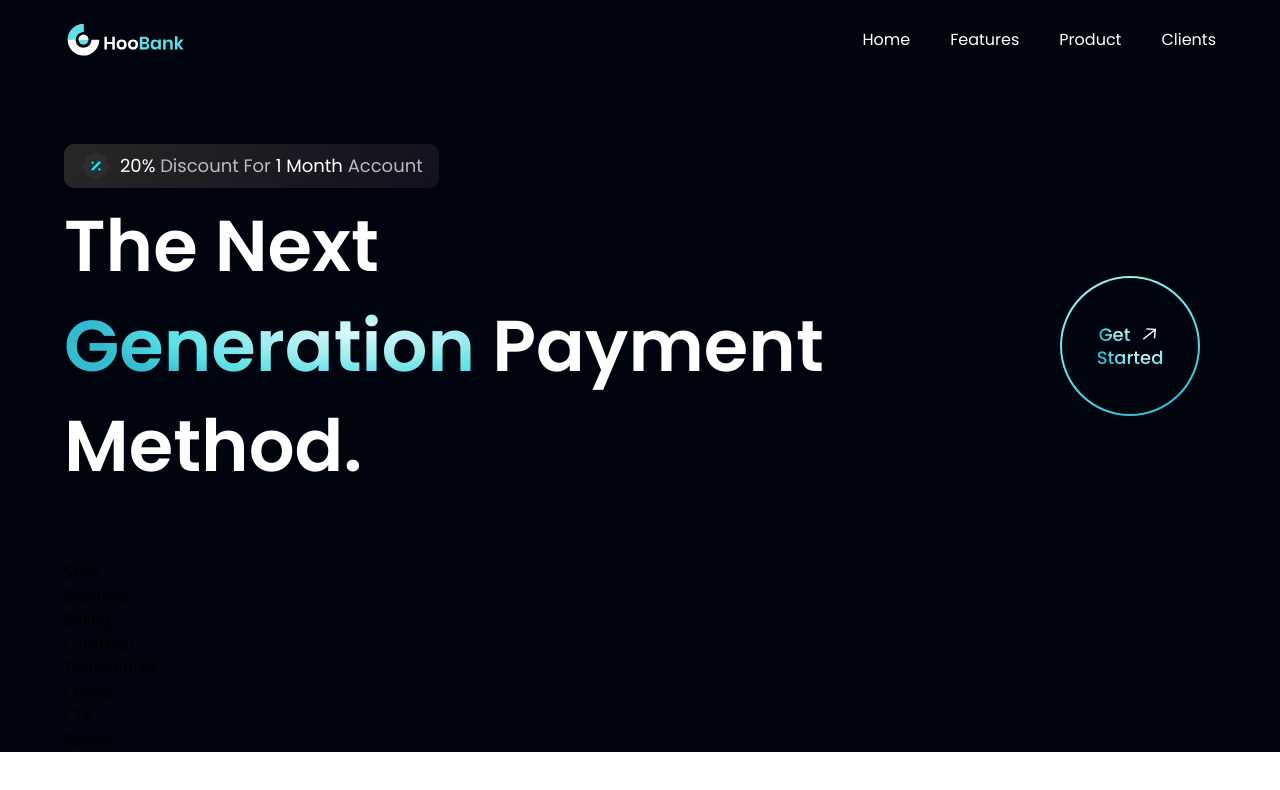
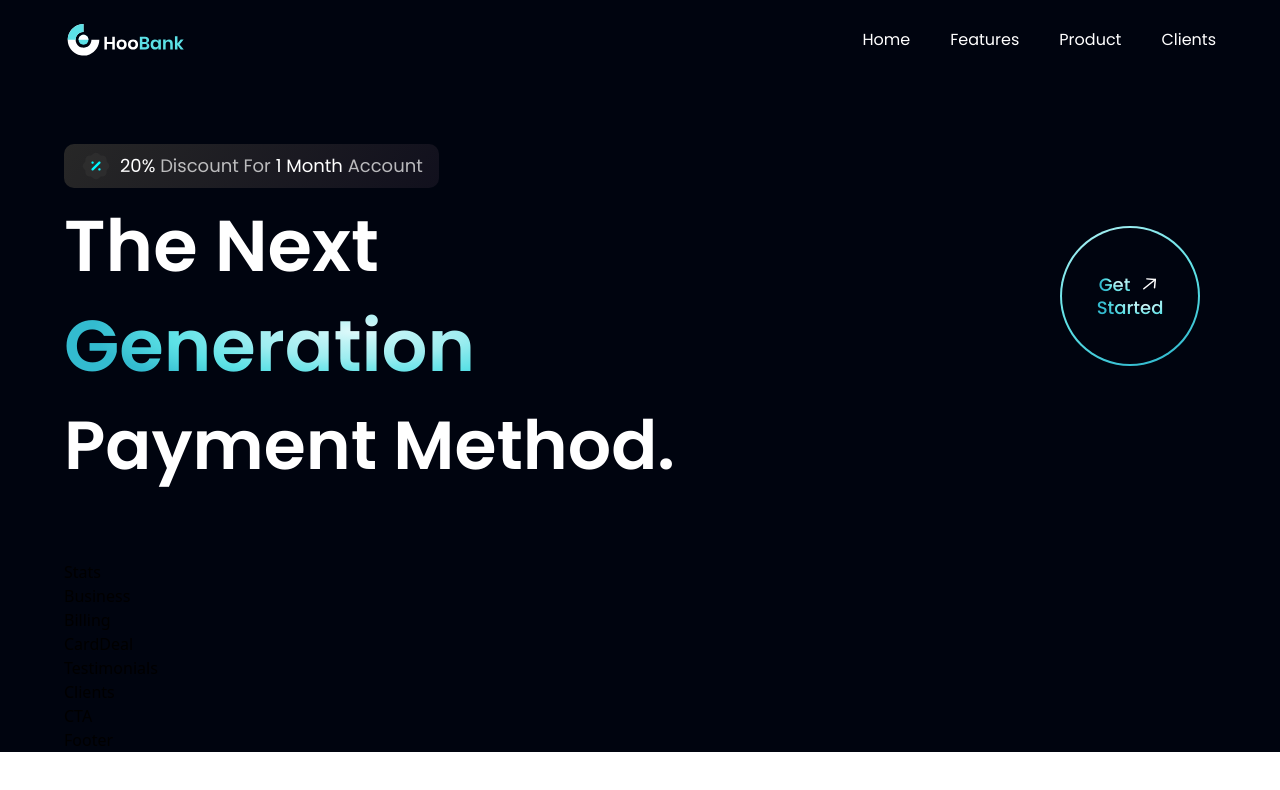
Before and after one commit to ERy03/bank-modern-app, a React (Vite) app: page / in a window 1280 px wide. Shown: the top 790 px of the page. Built offline with nearby package versions, Linux system fonts and the light colour scheme.

Commit message:
fix payment method

```diff
--- a/src/components/Hero.tsx
+++ b/src/components/Hero.tsx
@@ -17,12 +17,13 @@
         <h1 className='flex-1 font-poppins font-semibold ss:text-[72px] text-[52px] text-white ss:leading-[100px] leading-[75px]'>
           The Next <br className='sm:block hidden'/> {" "}
           <span className='text-gradient'>Generation</span> {" "}
-          Payment Method.
         </h1>
         <div className='ss:flex hidden md:mr-4 mr-0'>
           <GetStarted />
         </div>
       </div>
+
+      <h1 className='font-poppins font-semibold ss:text-[68px] text-[52px] text-white ss:leading-[100px] leading-[75px] w-full'>Payment Method.</h1>
     </div>
   </section>
 )
```
